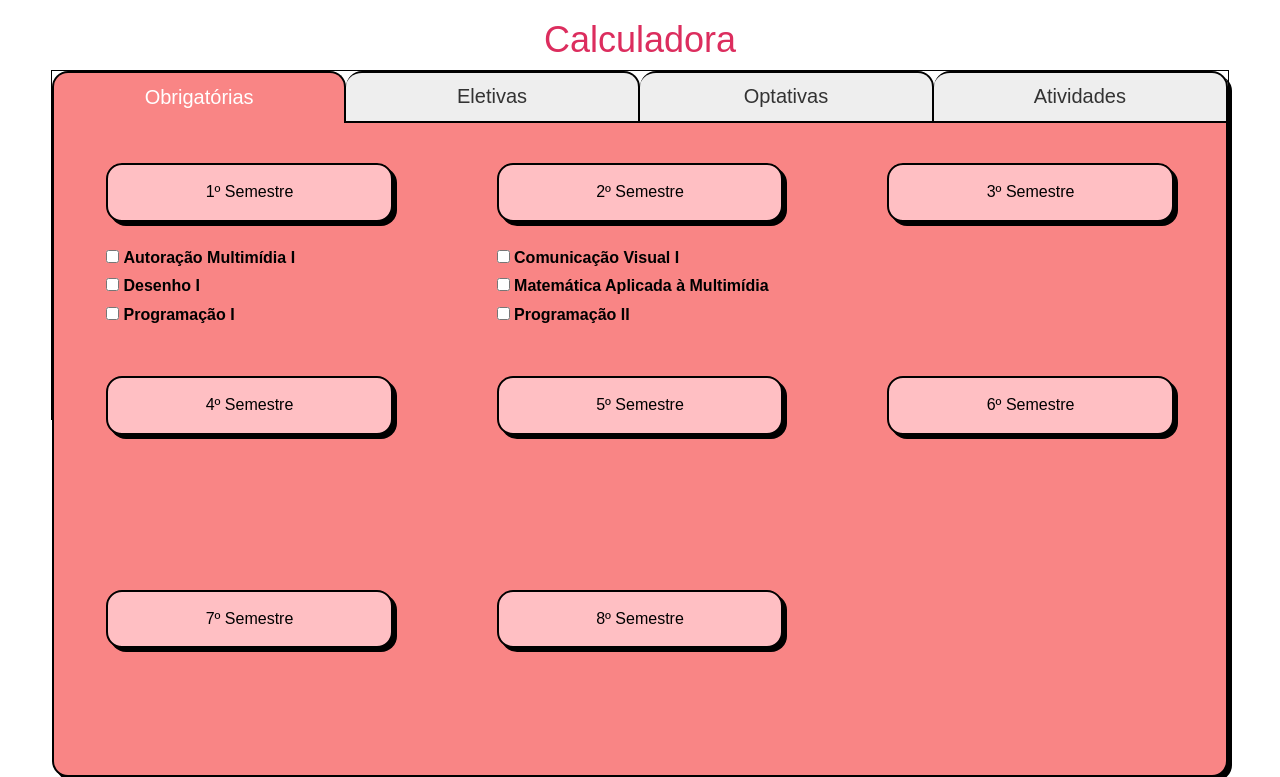
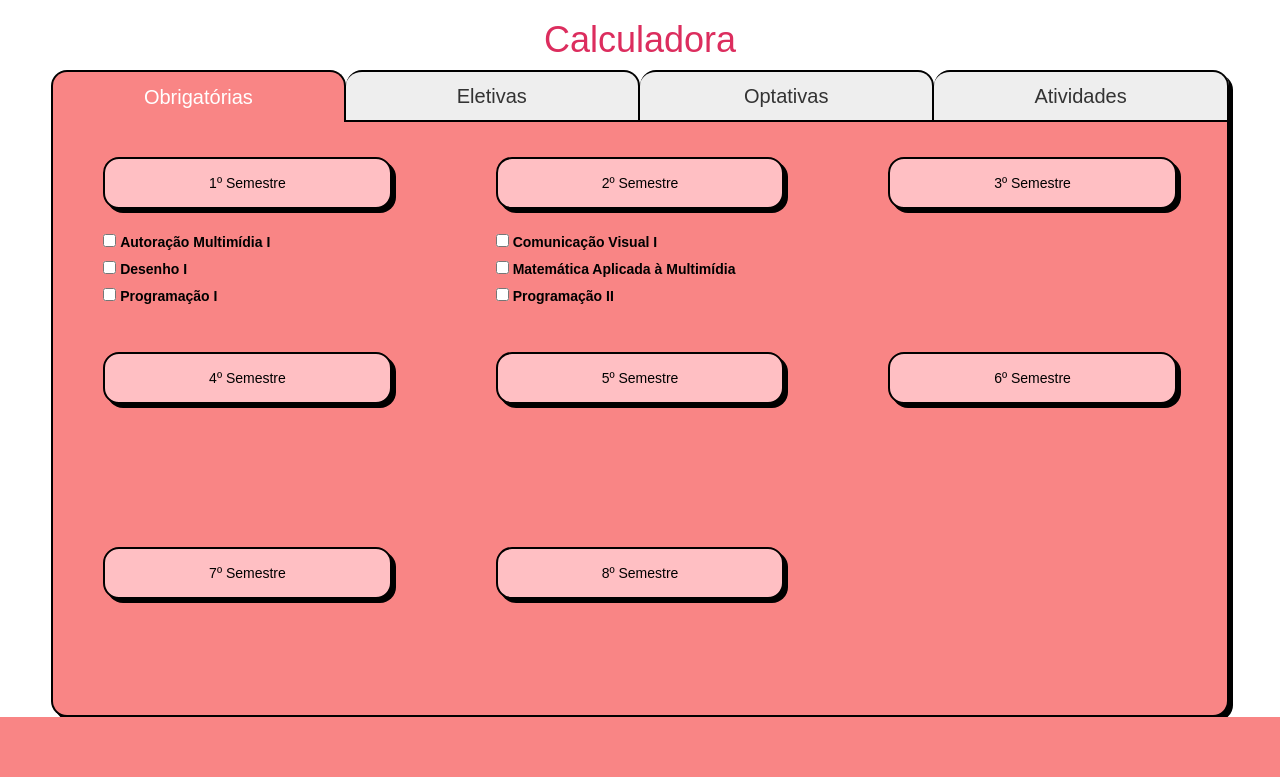
Before and after one commit to SamayUFC/EquipeJambo-SQMF, a PHP site: page /tabs.html in a window 1280 px wide. Shown: the part 90-867 px from the top of the page. After the commit the page ends 807 px from the top, so only its background shows below. Run offline with PHP 8.4, Linux system fonts and the light colour scheme; some libraries are stand-ins or nearby versions.

Commit message:
Update tabs.css

```diff
--- a/stylesheets/tabs.css
+++ b/stylesheets/tabs.css
@@ -45,7 +45,6 @@
 }
 
 .tabContainer{
-    border: solid 1px black;
     width: 92%;
     height: 350px;
     margin: auto;
@@ -84,7 +83,7 @@
     text-align: center;
     box-sizing: border-box;
     font-family: sans-serif;
-    font-size: 16px;
+    font-size: 1em;
     display: none;
     padding: 1em;
     border-bottom-left-radius: 16px;
```
